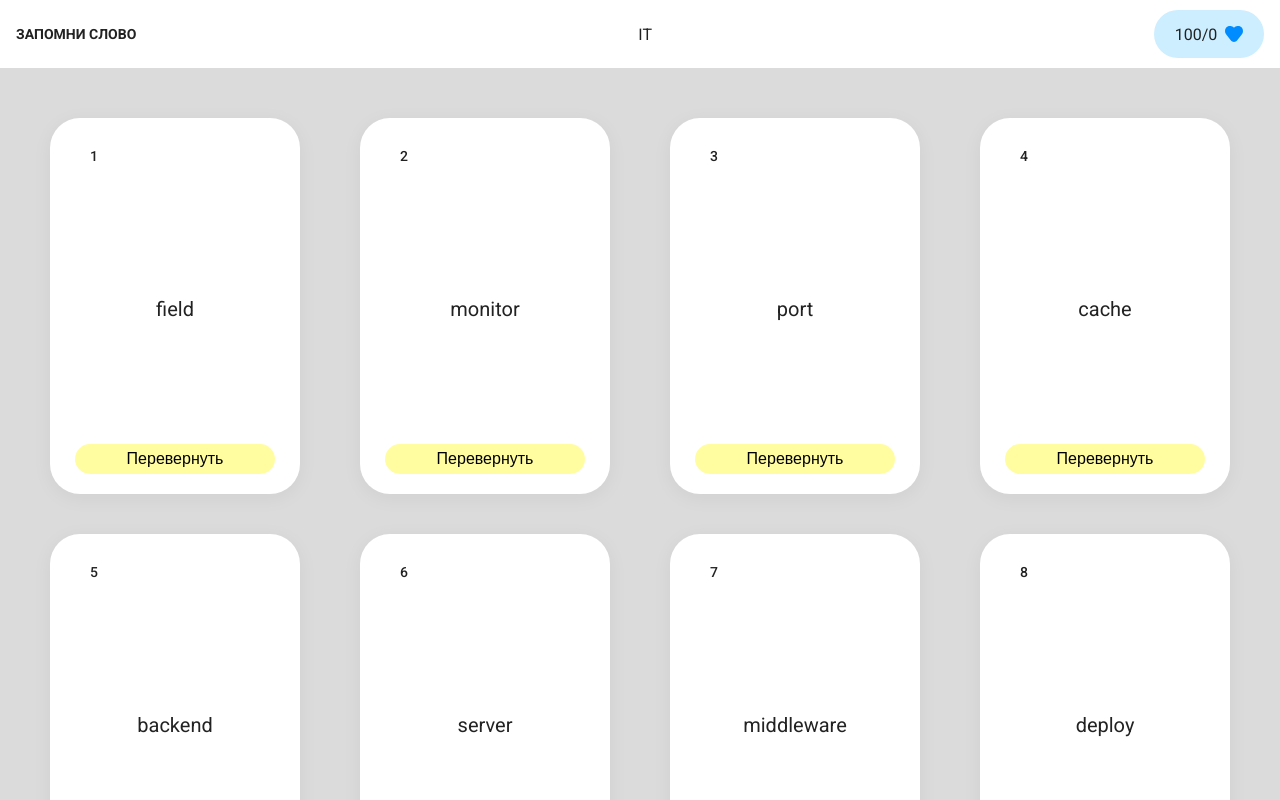
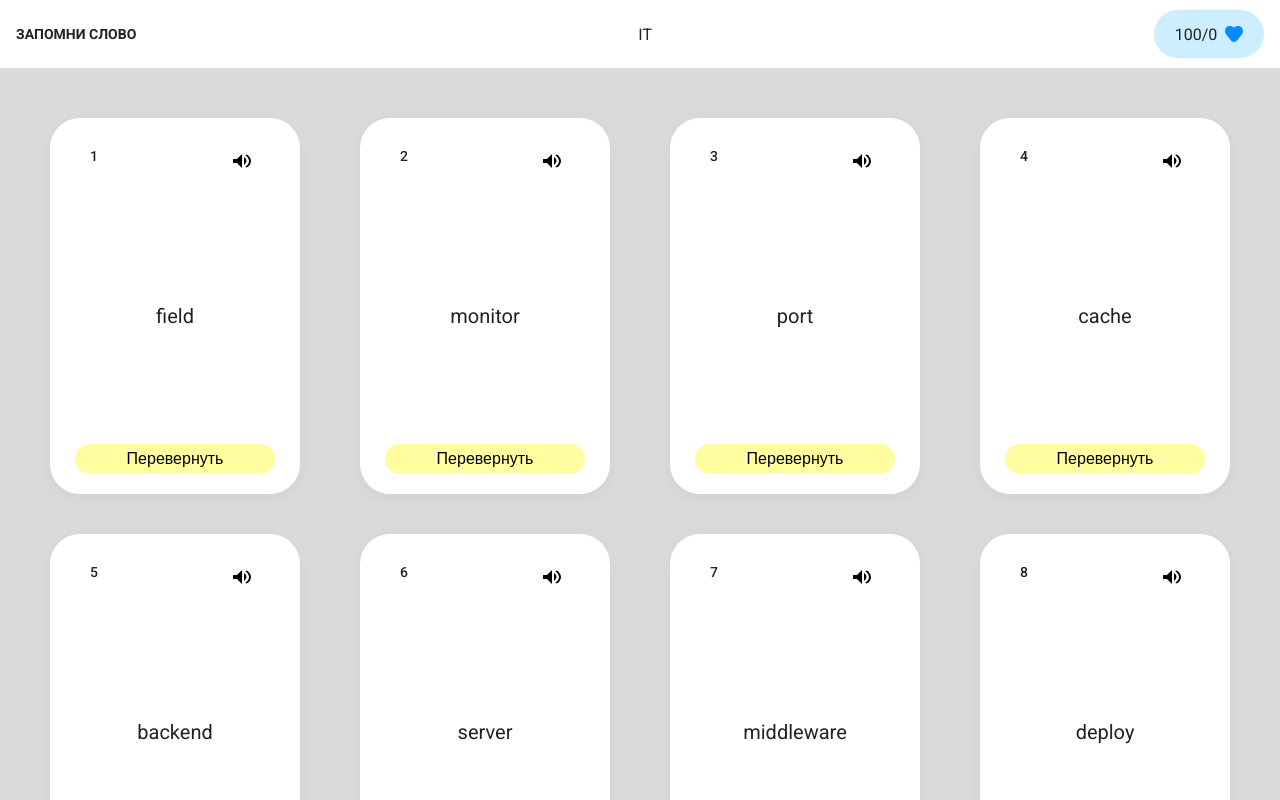
Before and after one commit to AAlternativa/en-card, a Vue app: page / in a window 1280 px wide. Both pictures are taken after a click on the button "START". Shown: the top 800 px of the page. Built offline with nearby package versions, Linux system fonts and the light colour scheme.

Commit message:
feat: добавлена озвучка слов и иконка динамика

```diff
--- a/src/App.vue
+++ b/src/App.vue
@@ -66,6 +66,11 @@ async function learnMore() {
     card.state = 'closed'
   })
   loadCards()
+
+  window.scrollTo({
+    top: 0,
+    behavior: 'smooth',
+  })
 }
 
 async function restartGame() {
@@ -74,19 +79,39 @@ async function restartGame() {
   await loadCards(selectedLevel.value.toLowerCase())
 }
 
-// const learnedCount = computed(() => {
-//   return (
-//     wordMap[selectedLevel.value].length -
-//     remainingWords.value.filter((card) => card.status !== 'success').length
-//   )
-// })
-
 const isGameCompleted = computed(() => {
   return (
     remainingWords.value.length > 0 &&
     remainingWords.value.every((card) => card.status === 'success')
   )
 })
+
+// function speakWord(word) {
+//   const utterance = new SpeechSynthesisUtterance(word)
+//   utterance.lang = 'en-US'
+//   speechSynthesis.speak(utterance)
+//   console.log('Говорим:', word)
+// }
+
+function speakWord(word) {
+  const utterance = new SpeechSynthesisUtterance(word)
+
+  // Получаем все доступные голоса
+  const voices = speechSynthesis.getVoices()
+
+  // Выбираем голос по имени (или языку)
+  const selectedVoice = voices.find(
+    (v) => v.name === 'Google US English' // ← можешь изменить!
+  )
+
+  // Назначаем голос
+  if (selectedVoice) {
+    utterance.voice = selectedVoice
+  }
+
+  utterance.lang = 'en-US'
+  speechSynthesis.speak(utterance)
+}
 
 provide('scoreKey', score)
 </script>
@@ -162,6 +187,7 @@ provide('scoreKey', score)
         @flip="card.state = 'opened'"
         @answer-yes="() => handleAnswer(card, true)"
         @answer-no="() => handleAnswer(card, false)"
+        @speak="() => speakWord(card.word)"
       />
     </div>
     <div class="button-restart">
@@ -195,12 +221,24 @@ provide('scoreKey', score)
 }
 
 .cards {
+  margin: 0 auto;
+  max-width: 1250px;
   display: flex;
   gap: 40px 10px;
   justify-content: space-between;
   flex-wrap: wrap;
+  align-items: center;
   padding: 50px;
   margin-bottom: 80px;
+}
+
+@media (max-width: 610px) {
+  .cards {
+    flex-direction: column;
+    padding: 20px 10px;
+    align-items: center;
+    gap: 20px;
+  }
 }
 
 .button-restart {
@@ -211,7 +249,9 @@ provide('scoreKey', score)
 }
 
 .level-switcher {
+  padding: 20px;
   display: flex;
+  flex-wrap: wrap;
   gap: 5px;
 }
 
--- a/src/components/BaseCard.vue
+++ b/src/components/BaseCard.vue
@@ -1,5 +1,7 @@
 <script setup>
-const emit = defineEmits(['flip', 'answerYes', 'answerNo'])
+import IconVoice from '../icons/IconVoice.vue'
+
+const emit = defineEmits(['flip', 'answerYes', 'answerNo', 'speak'])
 
 const {
   numberCardValue = 1,
@@ -14,11 +16,24 @@ const {
   state: String,
   status: String,
 })
+
+function flipAndSpeak() {
+  emit('flip')
+  emit('speak')
+}
 </script>
 
 <template>
   <div class="base-card">
-    <span class="card-index">{{ numberCardValue }}</span>
+    <div class="card-index">
+      <span>{{ numberCardValue }}</span>
+      <button
+        class="card-index__btn-voice"
+        @click="$emit('speak')"
+      >
+        <IconVoice />
+      </button>
+    </div>
 
     <template v-if="state == 'closed'">
       <p class="card-word">
@@ -26,7 +41,7 @@ const {
       </p>
       <button
         class="card-btn"
-        @click="emit('flip')"
+        @click="flipAndSpeak"
       >
         Перевернуть
       </button>
@@ -110,6 +125,13 @@ const {
   font-size: 14px;
   font-weight: 500;
   color: var(--color-primary);
+  display: flex;
+  justify-content: space-between;
+}
+
+.card-index__btn-voice {
+  border: none;
+  background-color: #ffffff00;
 }
 
 .card-word {
--- a/src/eslint.config.js
+++ b/src/eslint.config.js
@@ -5,6 +5,7 @@ import prettier from 'eslint-config-prettier'
 export default [
   js.configs.recommended,
   ...vue.configs['flat/recommended'],
+
   prettier,
   {
     files: ['**/*.vue', '**/*.js'],
@@ -14,6 +15,9 @@ export default [
       globals: {
         fetch: 'readonly',
         console: 'readonly',
+        window: 'readonly',
+        speechSynthesis: 'readonly',
+        SpeechSynthesisUtterance: 'readonly',
       },
     },
     rules: {
--- /dev/null
+++ b/src/icons/IconVoice.vue
@@ -0,0 +1,29 @@
+<template>
+  <svg
+    xmlns="http://www.w3.org/2000/svg"
+    viewBox="0 0 24 24"
+    fill="currentColor"
+    width="24"
+    height="24"
+    class="icon-voice"
+  >
+    <path
+      d="M3 10v4h4l5 5V5l-5 5H3zm13.5 2c0-1.77-1.02-3.29-2.5-4.03v8.05A4.992 4.992 0 0016.5 12zm2.5 0c0 2.48-1.51 4.6-3.66 5.43l1.12 1.12C19.07 17.36 21 14.87 21 12s-1.93-5.36-4.54-6.55l-1.12 1.12A6.992 6.992 0 0119 12z"
+    />
+  </svg>
+</template>
+
+<script setup>
+// ничего не нужно, это просто иконка
+</script>
+
+<style scoped>
+.icon-voice {
+  cursor: pointer;
+  transition: transform 0.2s ease;
+}
+.icon-voice:hover {
+  transform: scale(1.1);
+  fill: #007bff;
+}
+</style>
```
Also changed, not shown: src/icons/Button/Primary/IconVoice.svg (added), src/icons/voice.svg (added).
